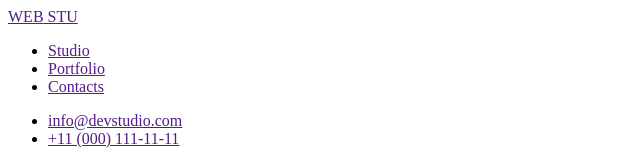
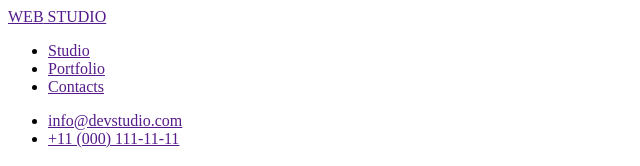
Before and after one commit to OleksandrVasShchur/goit-markup-hw-01, a plain HTML site: page index.html in a window 1280 px wide. Shown: the top 166 px of the page, 0-640 px from the left. Drawn offline with Linux system fonts and the light colour scheme.

Commit message:
new corect

```diff
--- a/index.html
+++ b/index.html
@@ -10,7 +10,7 @@
     <header>
       <!--шапка сторінки-->
       <nav>
-        <a href=""> <span>WEB</span> STU</a>
+        <a href=""> <span>WEB</span> STUDIO</a>
         <ul>
           <li><a href=""> Studio</a></li>
           <li><a href="">Portfolio</a></li>
```
